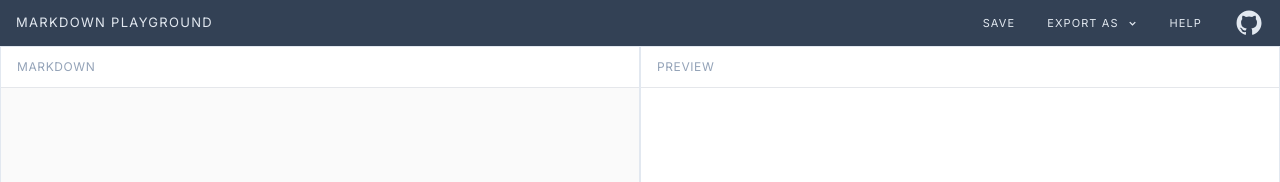
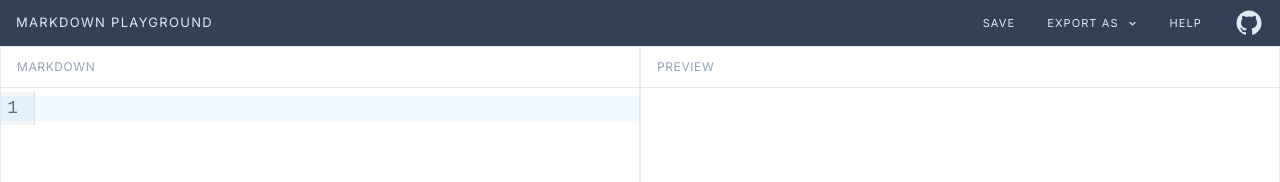
Before and after one commit to Joksa132/markdown-playground, a Next.js app: page / in a window 1280 px wide. Shown: the top 182 px of the page. Built offline with nearby package versions, Linux system fonts and the light colour scheme.

Commit message:
add prop

```diff
--- a/app/page.tsx
+++ b/app/page.tsx
@@ -14,7 +14,7 @@
     <div className="flex flex-col w-full h-screen">
       <Header />
       <main className="flex">
-        <MarkdownInput markdown={markdownInput} setMarkdownInput={setMarkdownInput} />
+        <MarkdownInput markdown={markdownInput} setMarkdownInput={setMarkdownInput} isMain={true} />
         <MarkdownPreview markdown={markdownInput} />
       </main>
       <SnackbarProvider autoHideDuration={3000} />
```
